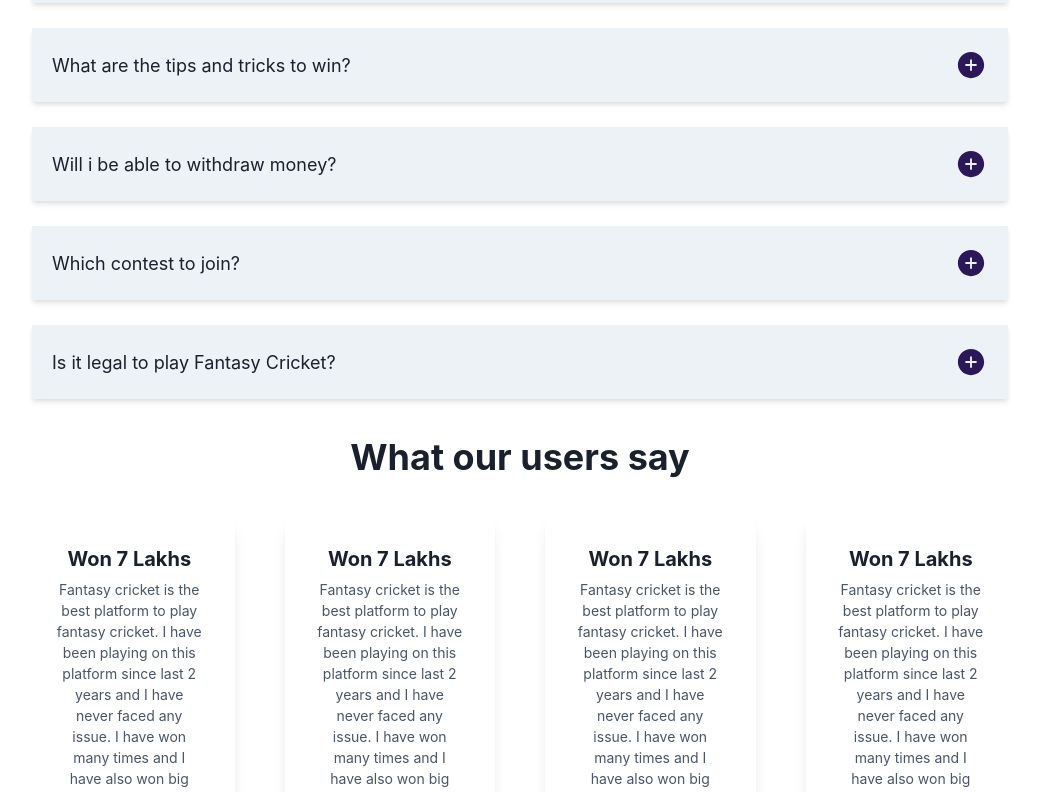
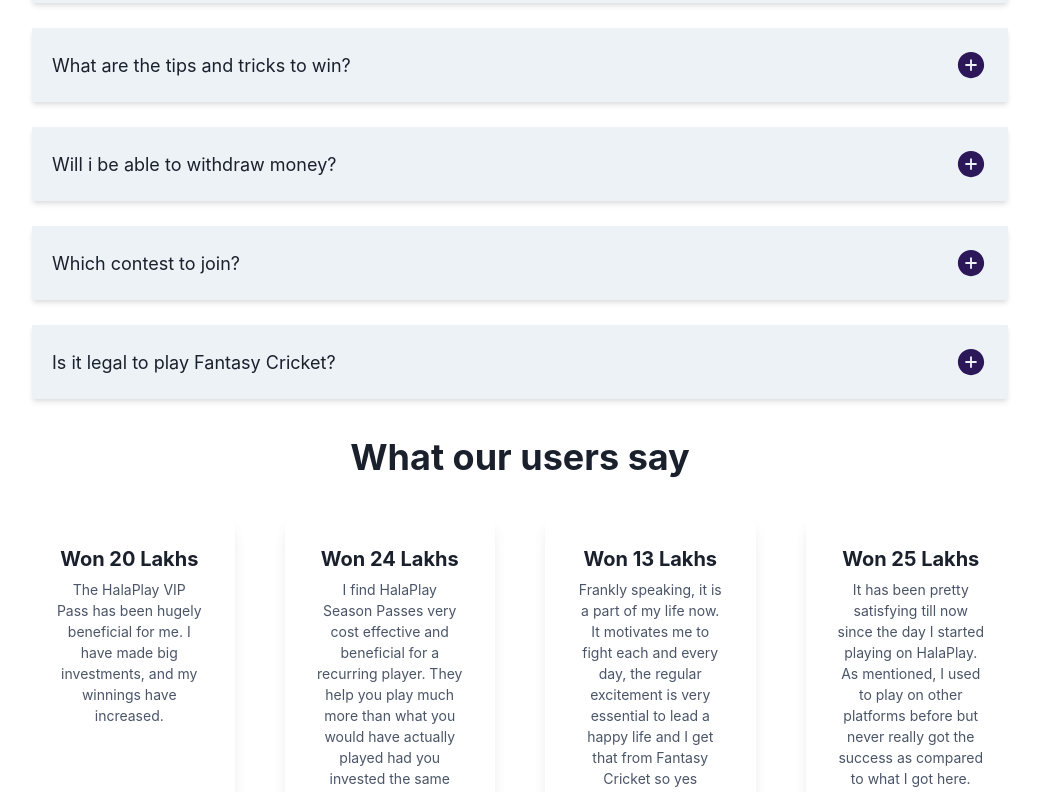
Before and after one commit to mangel27/StaticReactChakra, a Next.js app: page / in a window 1280 px wide. Shown: the part 2000-2792 px from the top of the page, without its empty margins (120-1159 px from the left). Built offline with nearby package versions, Linux system fonts and the light colour scheme.

Commit message:
testimonial data is added

```diff
--- a/src/constants/sharedData.js
+++ b/src/constants/sharedData.js
@@ -75,7 +75,7 @@
 "rgb(140,122,230)"
 ]
 export const earnmoreColors = [
-    "#8B22D0","#EB6DA5","#DCB660","#2980B9"
+    "#8B22D0","#EB6DA5","rgb(255, 82, 82)","#2980B9"
 ]
 export const FAQ_ITEMS_PAGE = [
     {
@@ -373,12 +373,12 @@
     },
 ]
 export const TESTIMONIAL_DATA = [
-    { id: 1, title: "Won 7 Lakhs", icon:"/assets/testimonials/1.png",name: "Rahul", text: "Fantasy cricket is the best platform to play fantasy cricket. I have been playing on this platform since last 2 years and I have never faced any issue. I have won many times and I have also won big prizes. I would recommend this platform to all my friends and family members." },
-    { id: 2, title: "Won 7 Lakhs",icon:"/assets/testimonials/2.png", name: "Rahul", text: "Fantasy cricket is the best platform to play fantasy cricket. I have been playing on this platform since last 2 years and I have never faced any issue. I have won many times and I have also won big prizes. I would recommend this platform to all my friends and family members." },
-    { id: 3, title: "Won 7 Lakhs",icon:"/assets/testimonials/3.png", name: "Rahul", text: "Fantasy cricket is the best platform to play fantasy cricket. I have been playing on this platform since last 2 years and I have never faced any issue. I have won many times and I have also won big prizes. I would recommend this platform to all my friends and family members." },
-    { id: 1, title: "Won 7 Lakhs",icon:"/assets/testimonials/4.png", name: "Rahul", text: "Fantasy cricket is the best platform to play fantasy cricket. I have been playing on this platform since last 2 years and I have never faced any issue. I have won many times and I have also won big prizes. I would recommend this platform to all my friends and family members." },
-    { id: 2, title: "Won 7 Lakhs",icon:"/assets/testimonials/5.png", name: "Rahul", text: "Fantasy cricket is the best platform to play fantasy cricket. I have been playing on this platform since last 2 years and I have never faced any issue. I have won many times and I have also won big prizes. I would recommend this platform to all my friends and family members." },
-    { id: 3, title: "Won 7 Lakhs",icon:"/assets/testimonials/6.png", name: "Rahul", text: "Fantasy cricket is the best platform to play fantasy cricket. I have been playing on this platform since last 2 years and I have never faced any issue. I have won many times and I have also won big prizes. I would recommend this platform to all my friends and family members." },
+    { id: 1, title: "Won 20 Lakhs", icon:"/assets/testimonials/1.png",name: "akshaypatel7729", text: "The HalaPlay VIP Pass has been hugely beneficial for me. I have made big investments, and my winnings have increased." },
+    { id: 2, title: "Won 24 Lakhs",icon:"/assets/testimonials/2.png", name: "OOTY GANESAN", text: "I find HalaPlay Season Passes very cost effective and beneficial for a recurring player. They help you play much more than what you would have actually played had you invested the same amount in the leagues normally. I’d recommend this feature to each and every Fantasy Sports player." },
+    { id: 3, title: "Won 13 Lakhs",icon:"/assets/testimonials/3.png", name: "DEVE1977", text: "Frankly speaking, it is a part of my life now. It motivates me to fight each and every day, the regular excitement is very essential to lead a happy life and I get that from Fantasy Cricket so yes undoubtedly, this is going to be a long term thing for me" },
+    { id: 4, title: "Won 25 Lakhs",icon:"/assets/testimonials/4.png", name: "shankarshingare", text: "It has been pretty satisfying till now since the day I started playing on HalaPlay. As mentioned, I used to play on other platforms before but never really got the success as compared to what I got here." },
+    { id: 5, title: "Won 7 Lakhs",icon:"/assets/testimonials/5.png", name: "GSR1994", text: "I like the HalaPlay VIP Pass very much. A very less platform fee is charged and can win the maximum amount. I also enjoy Reverse fantasy, which is a unique feature of HalaPlay" },
+    { id: 6, title: "Won 16 Lakhs",icon:"/assets/testimonials/6.png", name: "Chiru93", text: "My all-time favourite League is the Mile High Club. But nowadays I prefer playing in H2H leagues because of the exclusive feature of 0% platform fee in those leagues, only on HalaPlay." },
 ]
 export const testimonialSettings = {
 };
--- a/src/patterns/TestimonialCard.jsx
+++ b/src/patterns/TestimonialCard.jsx
@@ -26,9 +26,12 @@
       bg={useColorModeValue("white", "gray.800")}
       boxShadow={"lg"}
       p={8}
+      minH={"300px"}
+      maxH={"300px"}
       rounded={"xl"}
       align={"center"}
       pos={"relative"}
+      //justify={"space-around"}
       _after={{
         content: `""`,
         w: 0,
```
Also changed, not shown: src/components/AboutUs/index.jsx (+4 -8 lines), src/components/Download/DesktopPopup.jsx (+3 -7 lines), src/components/Download/MobilePopup.jsx (+2 -2 lines).
